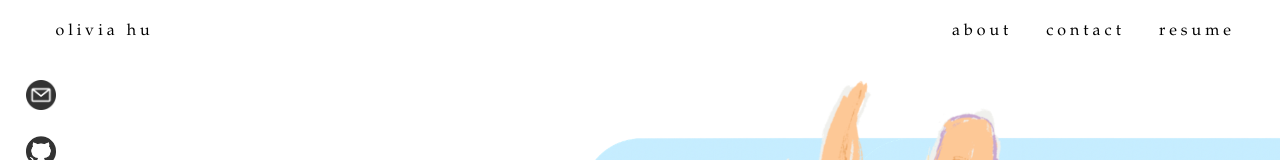
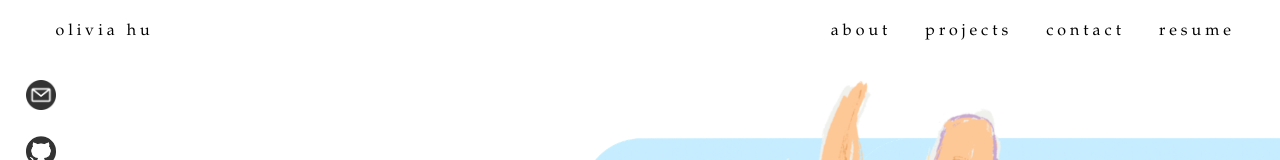
Before and after one commit to ohu9/old-personal-website, a React (Create React App) app: page / in a window 1280 px wide. Shown: the top 160 px of the page. Built offline with nearby package versions, Linux system fonts and the light colour scheme; the HTML template or start-up script is replaced by a standard one.

Commit message:
reinserted projects page

```diff
--- a/src/Navbar.js
+++ b/src/Navbar.js
@@ -13,8 +13,8 @@ function Navbar({ setPage }) {
         <a href="#top" className='home-btn'>{buttons[0]}</a>
         <div className="buttons">
             <a href="#section-about">{buttons[1]}</a>
-            {/* <a href="#section-projects">{buttons[2]}</a>
-            <a href="#section-experience">{buttons[3]}</a> */}
+            <a href="#section-projects">{buttons[2]}</a>
+            {/* <a href="#section-experience">{buttons[3]}</a> */}
             <a href="#section-contact" >{buttons[4]}</a>
             <a href="https://drive.google.com/file/d/1bNhmnoFNlzsFNvxx0OTKhnY_nhL20t4z/view?usp=sharing" target="_blank" className='right-btn'>{buttons[5]}</a>
         </div>
--- a/src/pages/Contact.js
+++ b/src/pages/Contact.js
@@ -5,7 +5,7 @@ import contact from '../images/contact.png';
 import arrow from '../images/up-arrow.png';
 import back_to_top from '../images/back-to-top.jpeg';
 
-const labels = ['email', 'github', 'linked in']
+const labels = ['email', 'github', 'linkedin']
 const buttons = labels.map(label => <button className='contact-btn' >{label}</button>)
 
 export default function Contact() {
```
Also changed, not shown: public/index.html (+0 -10 lines).
